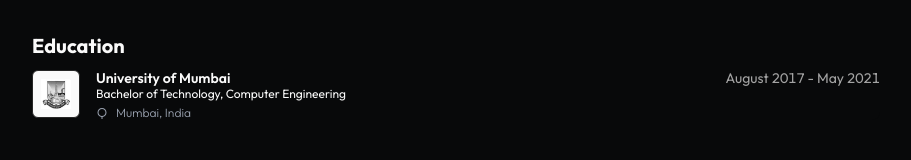
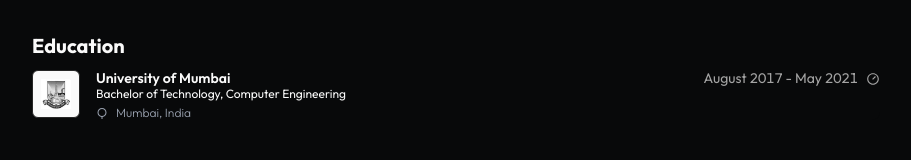
Before and after one commit to tejastn10/nimbus, a Next.js app: page / in a window 1280 px wide. Shown: the part 1651-1811 px from the top of the page, without its empty margins (184-1095 px from the left). Built offline with nearby package versions, Linux system fonts and the light colour scheme.

Commit message:
feat: add duration icon to CourseCard and ResumeCard components

```diff
--- a/src/containers/CourseCard.tsx
+++ b/src/containers/CourseCard.tsx
@@ -81,8 +81,9 @@ const CourseCard: FC<CourseCardProps> = ({
 									)}
 								/>
 							</h3>
-							<div className="text-xs sm:text-sm tabular-nums text-muted-foreground text-right">
+							<div className="flex items-center gap-2 text-xs sm:text-sm tabular-nums text-muted-foreground text-right">
 								{period}
+								{Icons.duration()}
 							</div>
 						</div>
 						{subtitle && <div className="font-outfit text-xs">{subtitle}</div>}
--- a/src/containers/ResumeCard.tsx
+++ b/src/containers/ResumeCard.tsx
@@ -79,8 +79,8 @@ const ResumeCard: FC<ResumeCardProps> = ({
 								/>
 							</h3>
 							<div className="flex items-center gap-2 text-xs sm:text-sm tabular-nums text-muted-foreground text-right">
+								{period}
 								{Icons.duration()}
-								{period}
 							</div>
 						</div>
 						{location && (
```
